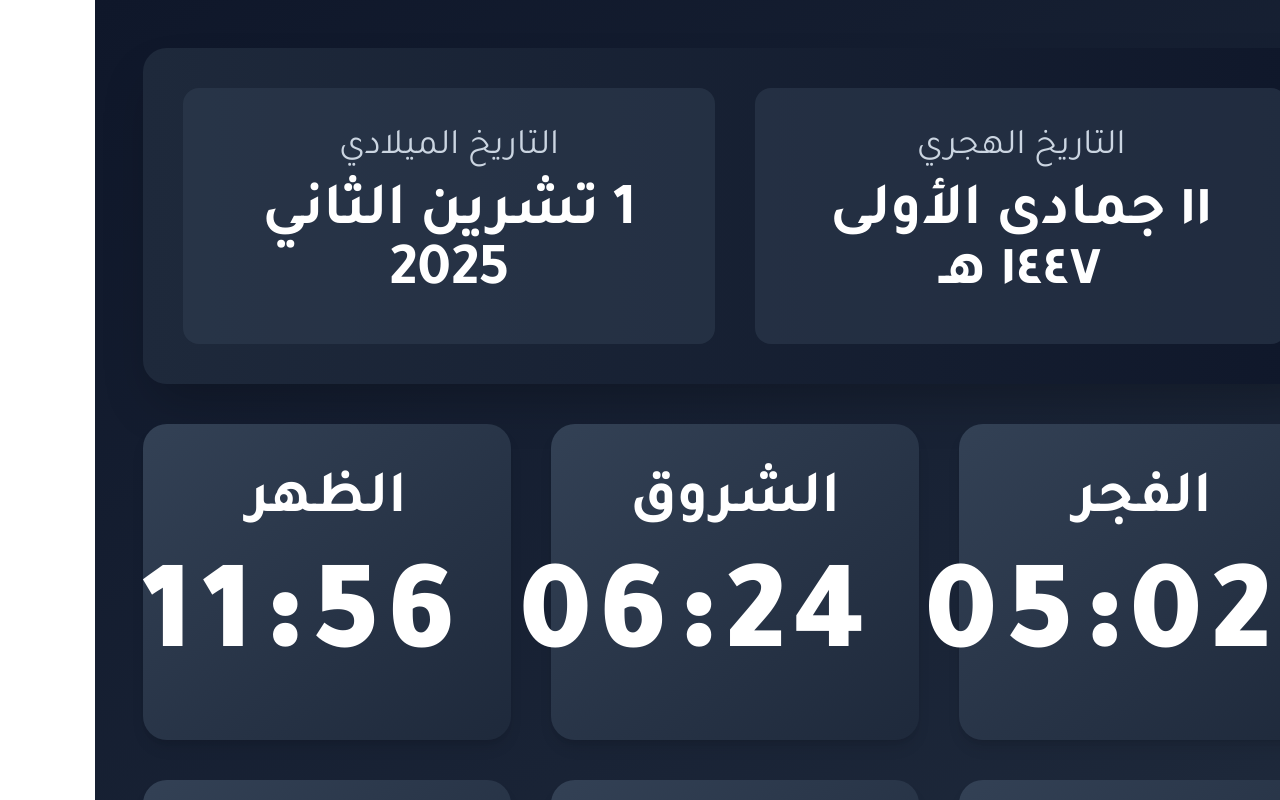
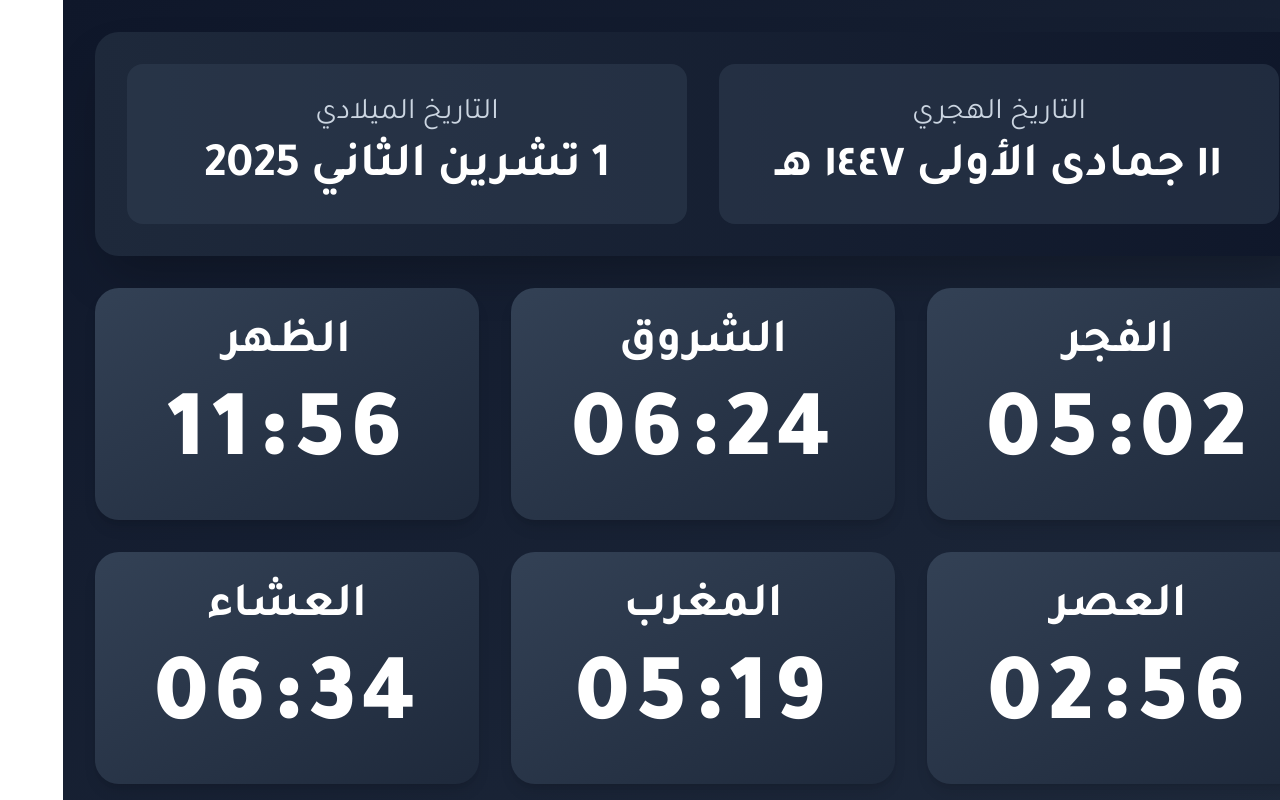
Before and after one commit to gbrw/prtime_tv, a React (Vite) app: page / in a window 1280 px wide. Built offline with nearby package versions, Linux system fonts and the light colour scheme.

Commit message:
تحسين التصميم ليظهر كامل المحتوى بدون سكرول على 4K

```diff
--- a/src/App.tsx
+++ b/src/App.tsx
@@ -64,7 +64,7 @@ function App() {
   ];
 
   return (
-    <div className="h-screen bg-gradient-to-br from-slate-900 to-slate-800 p-12 overflow-hidden" dir="rtl">
+    <div className="h-screen bg-gradient-to-br from-slate-900 to-slate-800 p-8 overflow-hidden" dir="rtl">
       <div className="max-w-[3840px] mx-auto h-full flex flex-col">
         <DateDisplay
           hijriDate={getHijriDate(currentTime)}
@@ -78,7 +78,7 @@ function App() {
           />
         )}
 
-        <div className="grid grid-cols-2 lg:grid-cols-3 gap-10 flex-1">
+        <div className="grid grid-cols-2 lg:grid-cols-3 gap-8 flex-1">
           {prayers.map((prayer) => (
             <PrayerCard
               key={prayer.name}
--- a/src/components/DateDisplay.tsx
+++ b/src/components/DateDisplay.tsx
@@ -9,21 +9,21 @@ export default function DateDisplay({
   gregorianDate,
 }: DateDisplayProps) {
   return (
-    <div className="bg-gradient-to-r from-slate-800 to-slate-900 rounded-3xl p-10 shadow-2xl mb-10">
-      <div className="grid grid-cols-1 md:grid-cols-2 gap-10">
-        <div className="bg-slate-700/50 rounded-2xl p-10">
-          <p className="text-4xl text-slate-300 text-center mb-4">
+    <div className="bg-gradient-to-r from-slate-800 to-slate-900 rounded-3xl p-8 shadow-2xl mb-8">
+      <div className="grid grid-cols-1 md:grid-cols-2 gap-8">
+        <div className="bg-slate-700/50 rounded-2xl p-8">
+          <p className="text-3xl text-slate-300 text-center mb-3">
             التاريخ الهجري
           </p>
-          <p className="text-6xl font-bold text-white text-center">
+          <p className="text-5xl font-bold text-white text-center">
             {hijriDate}
           </p>
         </div>
-        <div className="bg-slate-700/50 rounded-2xl p-10">
-          <p className="text-4xl text-slate-300 text-center mb-4">
+        <div className="bg-slate-700/50 rounded-2xl p-8">
+          <p className="text-3xl text-slate-300 text-center mb-3">
             التاريخ الميلادي
           </p>
-          <p className="text-6xl font-bold text-white text-center">
+          <p className="text-5xl font-bold text-white text-center">
             {gregorianDate}
           </p>
         </div>
--- a/src/components/PrayerCard.tsx
+++ b/src/components/PrayerCard.tsx
@@ -9,21 +9,21 @@ interface PrayerCardProps {
 export default function PrayerCard({ name, time, isNext }: PrayerCardProps) {
   return (
     <div
-      className={`rounded-3xl p-12 transition-all flex flex-col justify-center ${
+      className={`rounded-3xl p-8 transition-all flex flex-col justify-center ${
         isNext
           ? 'bg-gradient-to-br from-green-600 to-green-700 shadow-2xl scale-105 ring-4 ring-green-400'
           : 'bg-gradient-to-br from-slate-700 to-slate-800 shadow-lg'
       }`}
     >
-      <h3 className="text-6xl font-bold text-white text-center mb-8">
+      <h3 className="text-5xl font-bold text-white text-center mb-6">
         {name}
       </h3>
-      <p className="text-9xl font-extrabold text-white text-center tracking-wider">
+      <p className="text-8xl font-extrabold text-white text-center tracking-wider">
         {time}
       </p>
       {isNext && (
-        <div className="mt-8 text-center">
-          <span className="inline-block bg-white text-green-700 px-10 py-4 rounded-full text-4xl font-bold animate-pulse">
+        <div className="mt-6 text-center">
+          <span className="inline-block bg-white text-green-700 px-8 py-3 rounded-full text-3xl font-bold animate-pulse">
             الصلاة القادمة
           </span>
         </div>
--- a/src/components/TimeRemaining.tsx
+++ b/src/components/TimeRemaining.tsx
@@ -8,11 +8,11 @@ export default function TimeRemaining({
   nextPrayerName,
 }: TimeRemainingProps) {
   return (
-    <div className="bg-gradient-to-r from-blue-600 to-blue-700 rounded-3xl p-14 shadow-2xl mb-10">
-      <h2 className="text-6xl font-bold text-white text-center mb-8">
+    <div className="bg-gradient-to-r from-blue-600 to-blue-700 rounded-3xl p-10 shadow-2xl mb-8">
+      <h2 className="text-5xl font-bold text-white text-center mb-6">
         الوقت المتبقي لصلاة {nextPrayerName}
       </h2>
-      <p className="text-9xl font-extrabold text-white text-center tracking-wide">
+      <p className="text-8xl font-extrabold text-white text-center tracking-wide">
         {timeRemaining}
       </p>
     </div>
```
